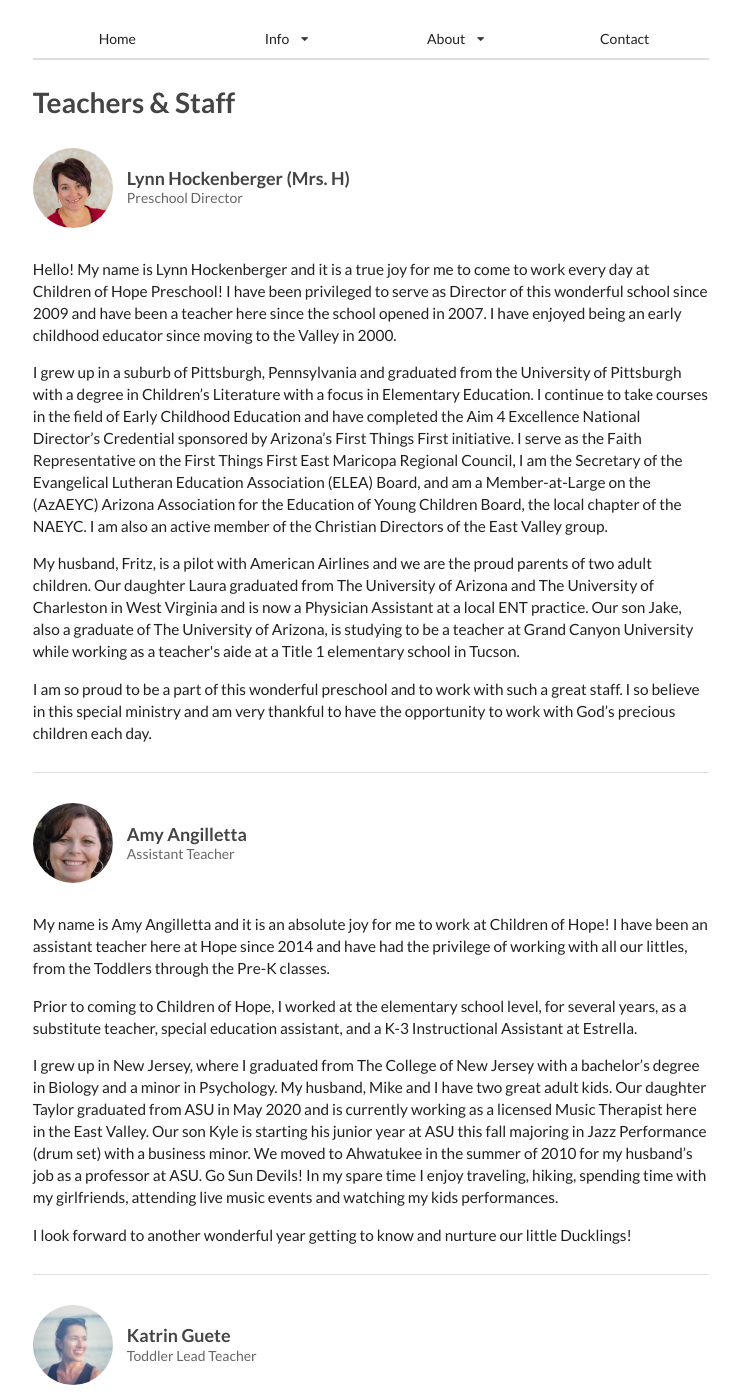
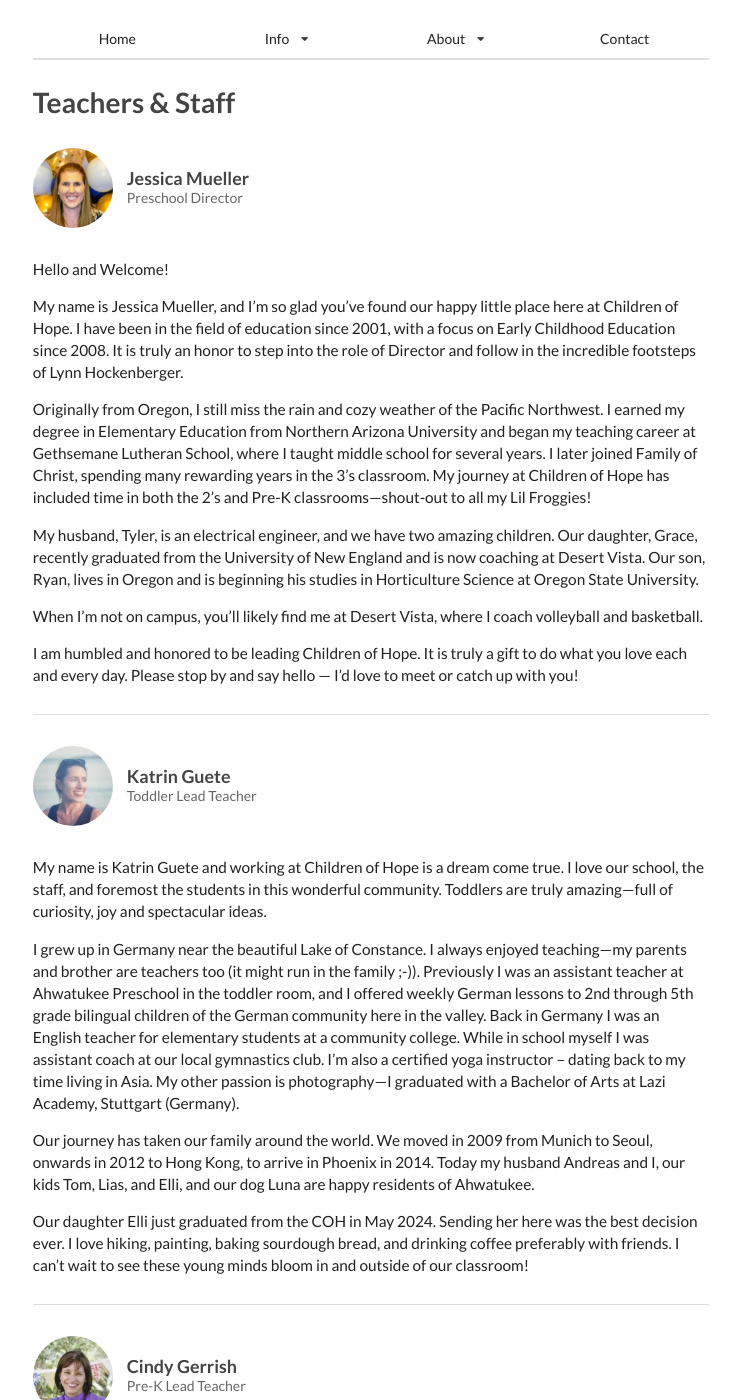
Before and after one commit to childrenofhope/childrenofhope, a Jekyll site: the page built from about/teachers.md, in a window 1280 px wide and 1400 px high, scrolled down 312 px. Shown: the whole window, without its empty margins (269-1009 px from the left). Built offline with Jekyll 4.4.1, drawn with Linux system fonts in a browser that asks for light colours; some of the changed text lies outside the part shown.

Commit message:
Updates for 2025-2026 school year

```diff
--- a/_includes/header.html
+++ b/_includes/header.html
@@ -9,7 +9,7 @@
       Info
       <i class="dropdown icon"></i>
       <div class="menu">
-        <a class="item" href="{{ site.baseurl }}/assets/forms/2021-2022/COH_Family_Handbook_2021-2022.pdf">Family Handbook</a>
+        <a class="item" href="{{ site.baseurl }}/assets/forms/2025-2026/COH_Family_Handbook.pdf">Family Handbook</a>
         <a class="item" href="{{ site.baseurl }}/assets/forms/2021-2022/COH_COVID-19_Policies_and_Protocols.pdf">COVID-19 Policies & Protocols</a>
         <a class="item" href="{{ site.baseurl }}/newsletter">Newsletter</a>
         <a class="item" href="{{ site.baseurl }}/announcements">Announcements</a>
--- a/about/teachers.md
+++ b/about/teachers.md
@@ -9,53 +9,36 @@ Teachers & Staff
 
 
 <h3 class="ui header">
-  <img src="{{ site.baseurl }}/assets/images/teachers/lynn_hockenberger.webp"
+  <img src="{{ site.baseurl }}/assets/images/teachers/jessica_mueller.jpg"
     alt="Lynn Hockenberger" class="ui tiny circular image" />
   <div class="content">
-    Lynn Hockenberger (Mrs. H)
+    Jessica Mueller
     <div class="sub header">Preschool Director</div>
   </div>
 </h3>
 
 <div class="ui hidden divider"></div>
 
+<p>Hello and Welcome!</p>
+
 <p>
-  Hello! My name is Lynn Hockenberger and it is a true joy for me to come to work every day at Children of Hope Preschool! I have been privileged to serve as Director of this wonderful school since 2009 and have been a teacher here since the school opened in 2007. I have enjoyed being an early childhood educator since moving to the Valley in 2000.
-</p>
-<p>
-  I grew up in a suburb of Pittsburgh, Pennsylvania and graduated from the University of Pittsburgh with a degree in Children’s Literature with a focus in Elementary Education. I continue to take courses in the field of Early Childhood Education and have completed the Aim 4 Excellence National Director’s Credential sponsored by Arizona’s First Things First initiative. I serve as the Faith Representative on the First Things First East Maricopa Regional Council, I am the Secretary of the Evangelical Lutheran Education Association (ELEA) Board, and am a Member-at-Large on the (AzAEYC) Arizona Association for the Education of Young Children Board, the local chapter of the NAEYC. I am also an active member of the Christian Directors of the East Valley group.
-</p>
-<p>
-  My husband, Fritz, is a pilot with American Airlines and we are the proud parents of two adult children. Our daughter Laura graduated from The University of Arizona and The University of Charleston in West Virginia and is now a Physician Assistant at a local ENT practice. Our son Jake, also a graduate of The University of Arizona, is studying to be a teacher at Grand Canyon University while working as a teacher's aide at a Title 1 elementary school in Tucson.
-</p>
-<p>
-  I am so proud to be a part of this wonderful preschool and to work with such a great staff. I so believe in this special ministry and am very thankful to have the opportunity to work with God’s precious children each day.
+  My name is Jessica Mueller, and I’m so glad you’ve found our happy little place here at Children of Hope. I have been in the field of education since 2001, with a focus on Early Childhood Education since 2008. It is truly an honor to step into the role of Director and follow in the incredible footsteps of Lynn Hockenberger.
 </p>
 
-<div class="ui section divider"></div>
-
-<h3 class="ui header">
-  <img src="{{ site.baseurl }}/assets/images/teachers/amy_angilletta.webp"
-    alt="Amy Angilletta" class="ui tiny circular image" />
-  <div class="content">
-    Amy Angilletta
-    <div class="sub header">Assistant Teacher</div>
-  </div>
-</h3>
-
-<div class="ui hidden divider"></div>
+<p>
+  Originally from Oregon, I still miss the rain and cozy weather of the Pacific Northwest. I earned my degree in Elementary Education from Northern Arizona University and began my teaching career at Gethsemane Lutheran School, where I taught middle school for several years. I later joined Family of Christ, spending many rewarding years in the 3’s classroom. My journey at Children of Hope has included time in both the 2’s and Pre-K classrooms—shout-out to all my Lil Froggies!
+</p>
 
 <p>
-  My name is Amy Angilletta and it is an absolute joy for me to work at Children of Hope! I have been an assistant teacher here at Hope since 2014 and have had the privilege of working with all our littles, from the Toddlers through the Pre-K classes.
+  My husband, Tyler, is an electrical engineer, and we have two amazing children. Our daughter, Grace, recently graduated from the University of New England and is now coaching at Desert Vista. Our son, Ryan, lives in Oregon and is beginning his studies in Horticulture Science at Oregon State University.
 </p>
+
 <p>
-  Prior to coming to Children of Hope, I worked at the elementary school level, for several years, as a substitute teacher, special education assistant, and a K-3 Instructional Assistant at Estrella.
+  When I’m not on campus, you’ll likely find me at Desert Vista, where I coach volleyball and basketball.
 </p>
+
 <p>
-  I grew up in New Jersey, where I graduated from The College of New Jersey with a bachelor’s degree in Biology and a minor in Psychology.  My husband, Mike and I have two great adult kids.  Our daughter Taylor graduated from ASU in May 2020 and is currently working as a licensed Music Therapist here in the East Valley.  Our son Kyle is starting his junior year at ASU this fall majoring in Jazz Performance (drum set) with a business minor. We moved to Ahwatukee in the summer of 2010 for my husband’s job as a professor at ASU. Go Sun Devils! In my spare time I enjoy traveling, hiking, spending time with my girlfriends, attending live music events and watching my kids performances.
-</p>
-<p>
-  I look forward to another wonderful year getting to know and nurture our little Ducklings!
+  I am humbled and honored to be leading Children of Hope. It is truly a gift to do what you love each and every day. Please stop by and say hello &mdash; I’d love to meet or catch up with you!
 </p>
 
 <div class="ui section divider"></div>
@@ -94,7 +77,7 @@ Teachers & Staff
     alt="Cindy Gerrish" class="ui tiny circular image" />
   <div class="content">
     Cindy Gerrish
-    <div class="sub header">Assistant Teacher</div>
+    <div class="sub header">Pre-K Lead Teacher</div>
   </div>
 </h3>
 
@@ -147,35 +130,6 @@ Teachers & Staff
 
 <p>
   I am very excited to be part of an amazing toddler team! It’s going to be a great year!
-</p>
-
-<div class="ui section divider"></div>
-
-<h3 class="ui header">
-  <img src="{{ site.baseurl }}/assets/images/teachers/jessica_mueller.jpg"
-    alt="Jessica Mueller" class="ui tiny circular image" />
-  <div class="content">
-    Jessica Mueller
-    <div class="sub header">Pre-K Lead Teacher</div>
-  </div>
-</h3>
-
-<div class="ui hidden divider"></div>
-
-<p>
-  Hello! I am very excited to be the Lead Teacher in the Frog Pre-K classroom! I originally helped in the Ducklings class when I first came to COH. I was a 3’s lead teacher for the previous 12 years and a middle school teacher before that.
-</p>
-<p>
-  I was born and raised in the great state of Oregon before coming to Arizona to play basketball at NAU. I earned my degree in Elementary Education with an emphasis in Health, PE and Coaching. Once I retired from playing basketball I began teaching and coaching.
-</p>
-<p>
-  I am currently a basketball coach at Desert Vista. I spend my mornings with my littles and head over to high school in the afternoon with my big girls. I love both age groups!
-</p>
-<p>
-  My husband, Tyler, is also from Oregon though we didn’t know each other when we both lived there. We met at NAU. We have two children, Grace is my volleyball player and currently attends The University of New England in Maine. My son, Ryan, is my baseball and golf guy. He graduated from DV in May 2024 and will be attending the University of Oregon. In my very sparse minutes of free time, I love to take pictures and make cards.
-</p>
-<p>
-  I look forward to a wonderful year with our Froggies, watching them learn and grow!
 </p>
 
 <div class="ui section divider"></div>
--- a/contact.md
+++ b/contact.md
@@ -9,10 +9,10 @@ Contact Us
 
 <div class="ui hidden divider"></div>
 
-For all inquiries, please contact Children of Hope Preschool Director, Lynn Hockenberger.
+For all inquiries, please contact Children of Hope Preschool Director, Jessica Mueller.
 
 <div class="ui compact segment">
-  <div class="item">Lynn Hockenberger</div>
+  <div class="item">Jessica Mueller</div>
   <div class="item">
     <a href="tel:4807591515">(480) 759-1515</a>
   </div>
```
Also changed, not shown: _posts/2025-07-25-august-newsletter.md (added, +13 -0 lines), calendar.md (+13 -13 lines), newsletter.md (+9 -6 lines), 3 other files.
